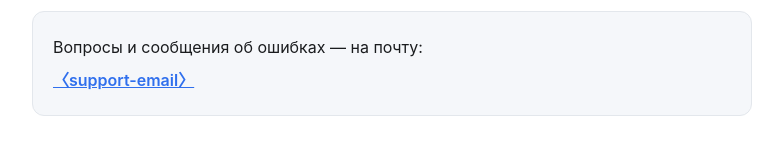
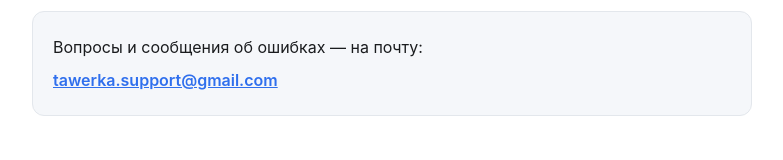
Before and after one commit to KapustinAl/conf, a plain HTML site: page index.html in a window 1280 px wide. Shown: the part 2705-2865 px from the top of the page, without its empty margins (248-1031 px from the left). Drawn offline with Linux system fonts and the light colour scheme.

Commit message:
Update support email in contact section

```diff
--- a/index.html
+++ b/index.html
@@ -199,7 +199,7 @@
     <h2>Контакт</h2>
     <div class="card">
       <p>Вопросы и сообщения об ошибках — на почту:</p>
-      <p><strong><a href="mailto: tawerka.support@gmail.com">〈support-email〉</a></strong></p>
+      <p><strong><a href="mailto: tawerka.support@gmail.com"> tawerka.support@gmail.com </a></strong></p>
     </div>
   </main>
 
```
